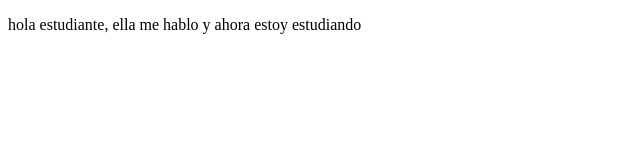
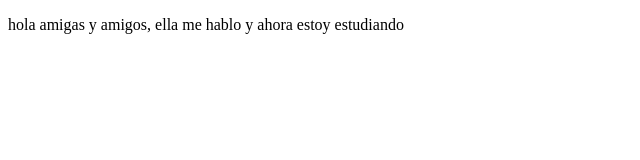
Before and after one commit to jfranco25/proyectoDemoCursoPrework, a plain HTML site: page index.html in a window 1280 px wide. Shown: the full height of the page, 0-640 px from the left. Drawn offline with Linux system fonts and the light colour scheme.

```diff
--- a/index.html
+++ b/index.html
@@ -8,7 +8,7 @@
 </head>
 <body>
     <p>
-        hola estudiante, ella me hablo y ahora estoy estudiando
+        hola amigas y amigos, ella me hablo y ahora estoy estudiando
     </p>
 </body>
 </html>
```
